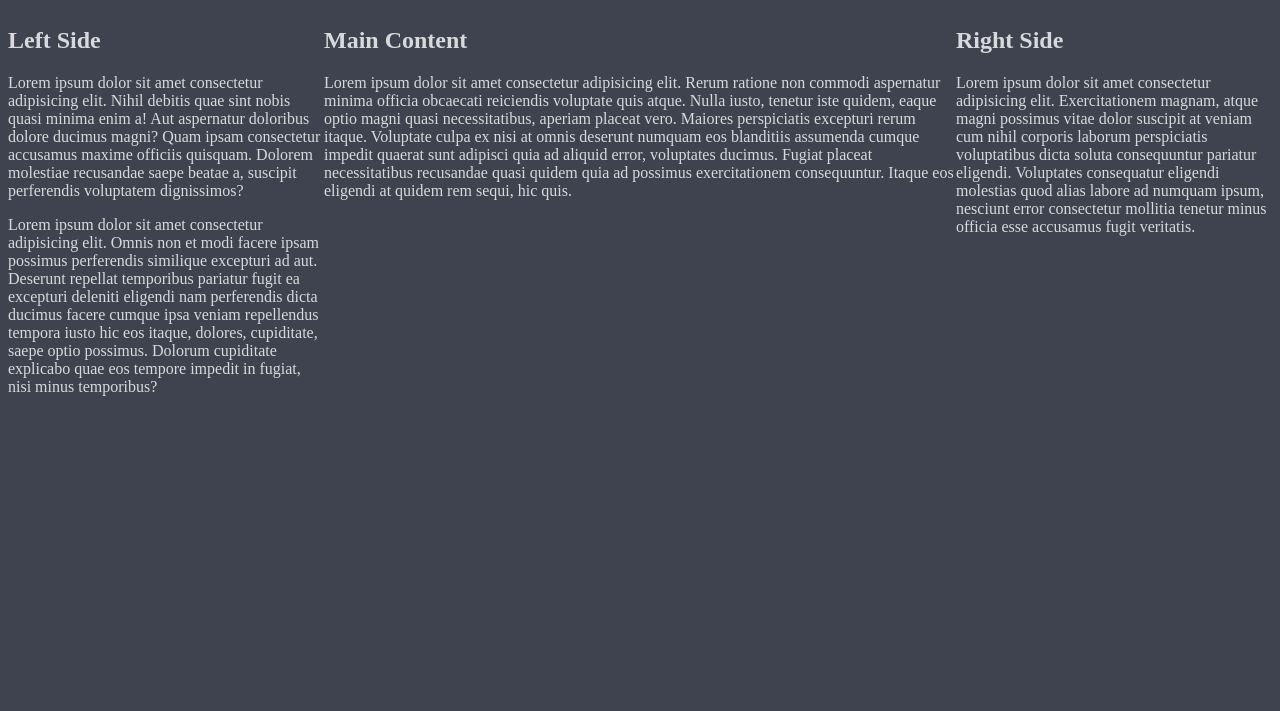
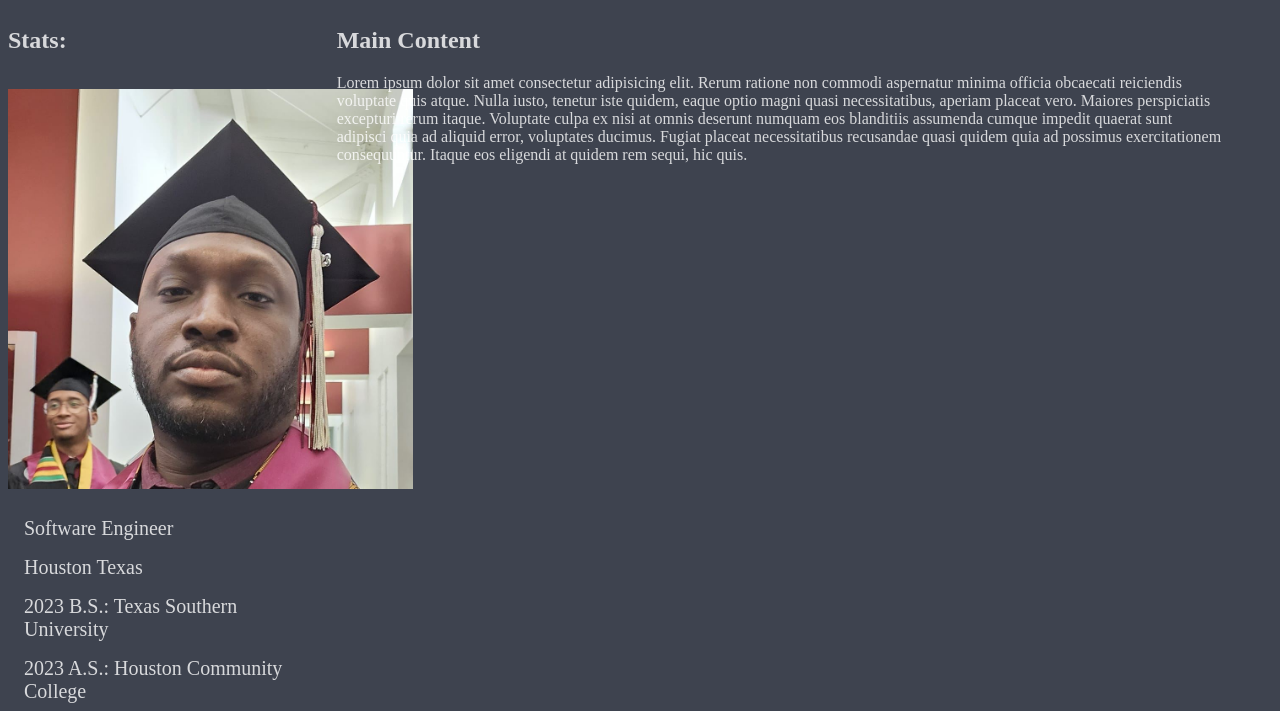
Before and after one commit to ifelicien/irwinfelicien, a plain HTML site: page index.htm in a window 1280 px wide. Shown: the part 127-838 px from the top of the page. Before the commit the page ends 800 px from the top, so only its background shows below. Drawn offline with Linux system fonts and the light colour scheme; a script that the page names is missing.

Commit message:
changes to css

```diff
--- a/index.htm
+++ b/index.htm
@@ -12,7 +12,6 @@
         <li><a class="active" href="link1">Home</a></li>
         <li><a href="link2">Resume</a></li>
         <li><a href="link3">Contact</a></li>
-        <li><a href="link4">link4</a></li>
       </ul>
     </header>
 
@@ -23,9 +22,14 @@
 
       <aside>
         <div class="column side">
-          <h2 id="leftTitle">Left Side</h2>
-          <p id="leftParagraph">Lorem ipsum dolor sit amet consectetur adipisicing elit. Nihil debitis quae sint nobis quasi minima enim a! Aut aspernatur doloribus dolore ducimus magni? Quam ipsam consectetur accusamus maxime officiis quisquam. Dolorem molestiae recusandae saepe beatae a, suscipit perferendis voluptatem dignissimos?</p>
-          <p id="leftPara2">Lorem ipsum dolor sit amet consectetur adipisicing elit. Omnis non et modi facere ipsam possimus perferendis similique excepturi ad aut. Deserunt repellat temporibus pariatur fugit ea excepturi deleniti eligendi nam perferendis dicta ducimus facere cumque ipsa veniam repellendus tempora iusto hic eos itaque, dolores, cupiditate, saepe optio possimus. Dolorum cupiditate explicabo quae eos tempore impedit in fugiat, nisi minus temporibus?</p>
+          <h2>Stats:</h2>
+          <img id="gradPic" src="gradPhoto.jpg" alt="">
+          <ul class="statSheet">
+            <li>Software Engineer</li>
+            <li>Houston Texas</li>
+            <li>2023 B.S.: Texas Southern University </li>
+            <li>2023 A.S.: Houston Community College </li>
+          </ul>
         </div>
       </aside>
 
@@ -38,12 +42,6 @@
         </div>
       </article>
 
-      <aside>
-        <div class="column side">
-          <h2 id="rightTitle">Right Side</h2>
-          <p id="rightParagraph">Lorem ipsum dolor sit amet consectetur adipisicing elit. Exercitationem magnam, atque magni possimus vitae dolor suscipit at veniam cum nihil corporis laborum perspiciatis voluptatibus dicta soluta consequuntur pariatur eligendi. Voluptates consequatur eligendi molestias quod alias labore ad numquam ipsum, nesciunt error consectetur mollitia tenetur minus officia esse accusamus fugit veritatis.</p>
-        </div>
-      </aside>
     </div>
     <script src="index.js"></script>
   </body>
--- a/pageSetup.css
+++ b/pageSetup.css
@@ -10,7 +10,7 @@ html {
   background-color: #000;
 }
 
-li {
+.topnav li {
   float: left;
 }
 
@@ -40,12 +40,43 @@ li {
 }
 
 .column.middle {
-  width: 50%;
+  width: 70%;
+  padding-left: 1%;
 }
 
 h1 {
   text-align: center;
   color: rgba(255, 255, 255, 0.8);
+}
+
+.column.side p{
+
+}
+
+#gradPic{
+  padding-top: 5%;
+  padding-bottom: 5%;
+  height: 25rem;
+}
+
+#gitMark {
+  height: 30px;
+  float: left;
+}
+.statSheet {
+  list-style-type: none;
+  margin: 0;
+  padding: 0;
+  width: 100%;
+
+}
+
+.statSheet li {
+  display: block;
+  font-size: 20px;
+  padding: 8px 16px;
+  text-decoration: none;
+  /* border: 2px solid red; */
 }
 
 @media screen and (max-width: 600px) {
```
Also changed, not shown: github-mark-white.png (added), gradPhoto.jpg (added), index.js (line endings or trailing spaces).
